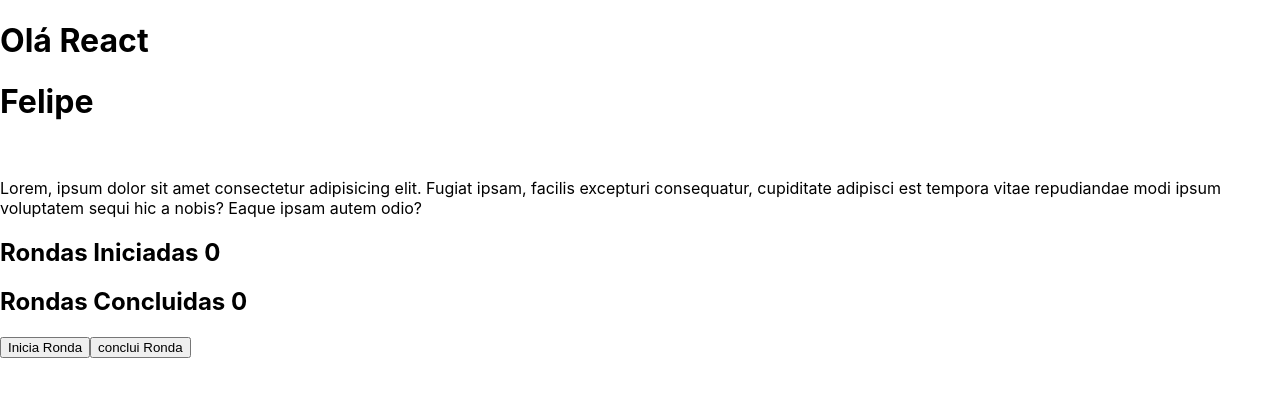
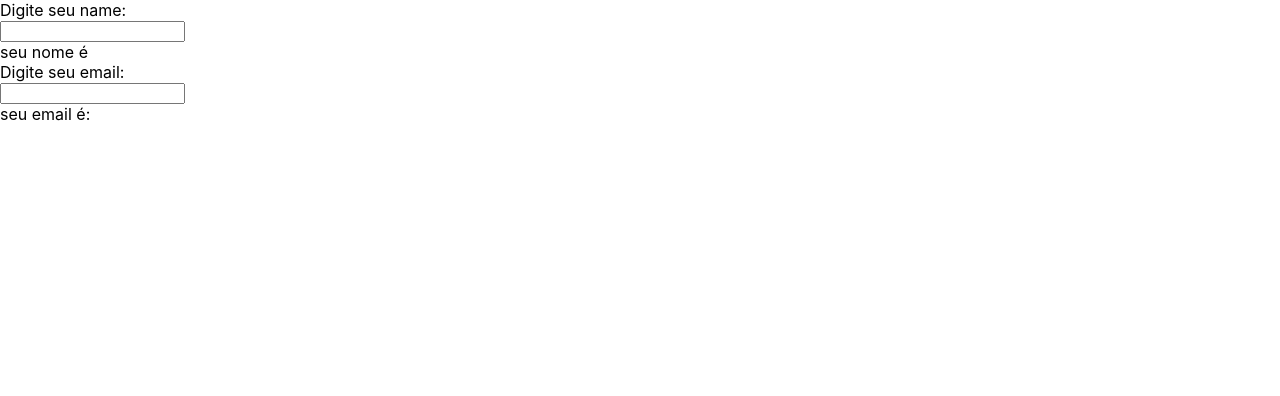
Before and after one commit to Feelps333/primeiroProjetoReact, a React (Vite) app: page / in a window 1280 px wide. Shown: the top 396 px of the page. Built offline with nearby package versions, Linux system fonts and the light colour scheme.

Commit message:
version.1.0.4

```diff
--- a/src/App.tsx
+++ b/src/App.tsx
@@ -1,16 +1,15 @@
 import { Header } from './components/header';
 import { ProjetoContador } from './components/projetocontador';
 import { Honda } from './components/Ronda';
+import { Formulario } from './components/from'
 
 const App = () => {
-  let user: string = 'Felipe'
   let userADM: string = 'Felipe ADM'
   let verificacao: boolean = true
 
   if(verificacao){return (
     <div>
-      <Header title={user}/>
-      <Honda/>
+      <Formulario/>
     </div>
   )}else {
     return (
--- /dev/null
+++ b/src/components/from.tsx
@@ -0,0 +1,23 @@
+import React, { useState} from 'react'
+
+export const Formulario = () => {
+  const [name, setName] = useState("")
+  const [email, setEmail] = useState("")
+
+  const handleInputName = (event: React.ChangeEvent<HTMLInputElement>) => {
+    setName(event.target.value)
+  }
+  const handleInputEmail = (event: React.ChangeEvent<HTMLInputElement>) => {
+    setEmail(event.target.value)
+  }
+  return(
+    <div>
+      Digite seu name: <br />
+      <input type="text" value={name} onChange={handleInputName}/> <br />
+      seu nome é {name} <br />
+      Digite seu email: <br />
+      <input type="text" value={email} onChange={handleInputEmail}/> <br />
+      seu email é: {email} <br />
+    </div>
+  )
+}
```
